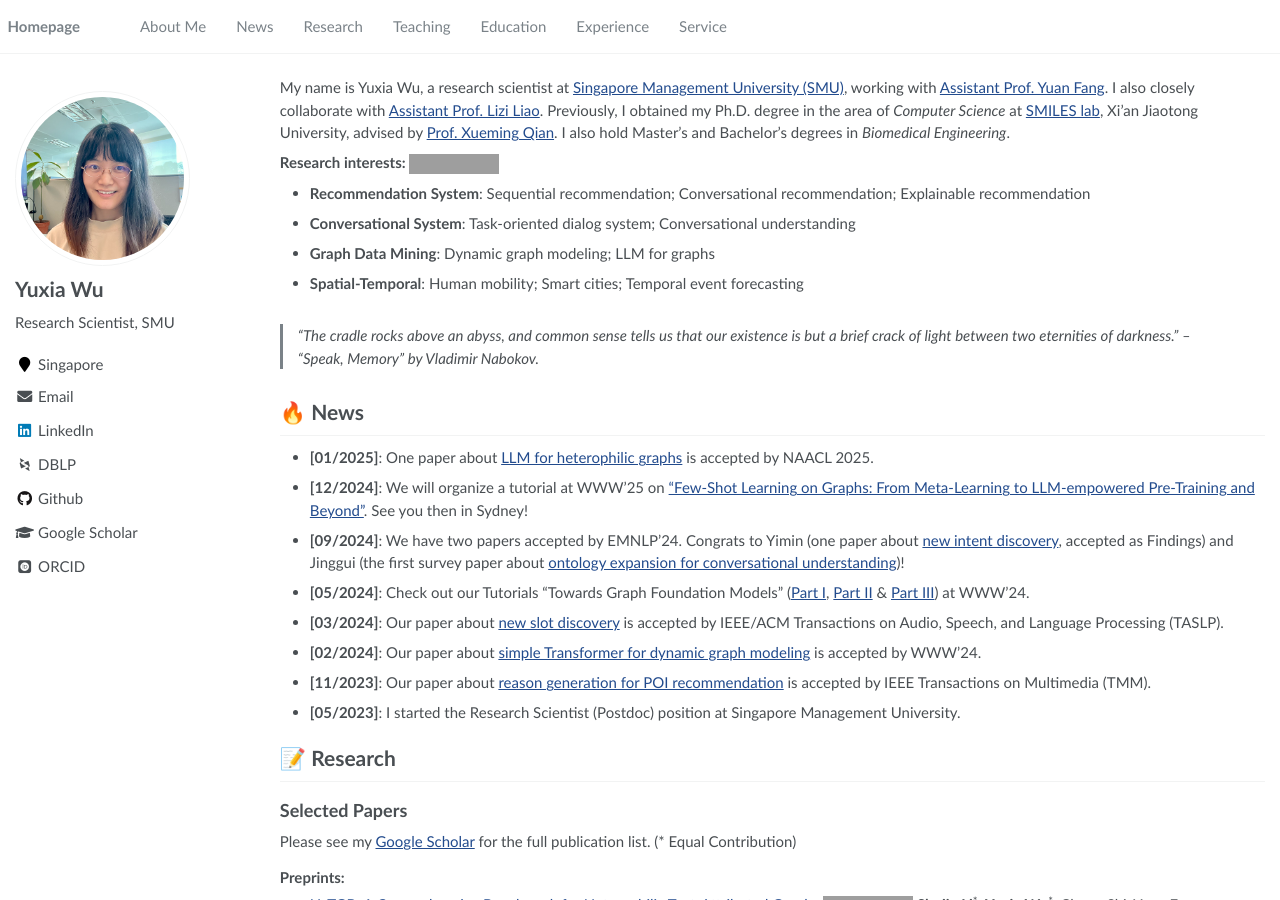
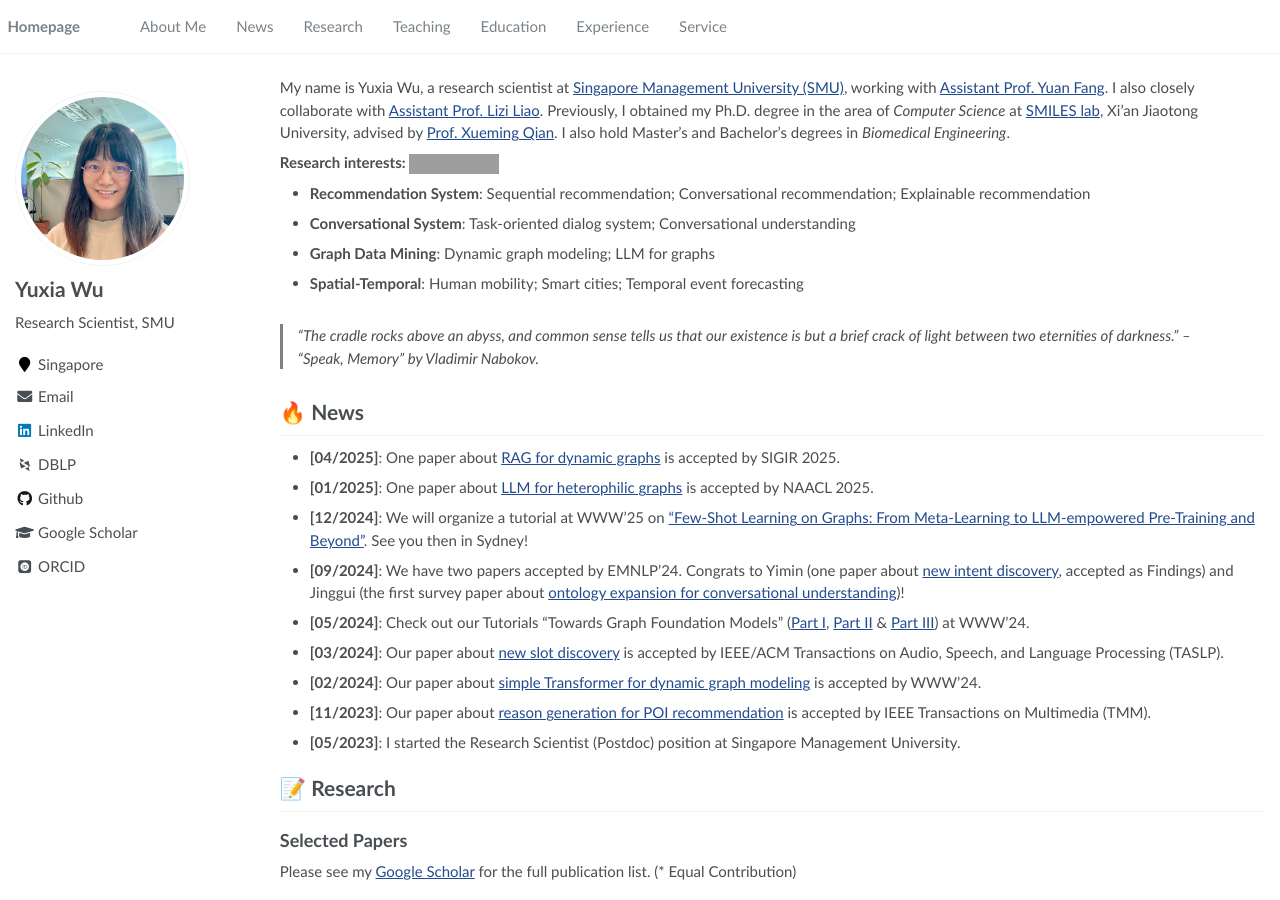
Before and after one commit to YuxiaWu/YuxiaWu.github.io, a Jekyll site: the page built from _pages/about.md, in a window 1280 px wide and 900 px high. Built offline with Jekyll 4.4.1, drawn with Linux system fonts in a browser that asks for light colours; some web fonts are replaced; grey boxes are pictures that could not be loaded.

Commit message:
Update about.md

```diff
--- a/_pages/about.md
+++ b/_pages/about.md
@@ -29,6 +29,7 @@ My name is Yuxia Wu, a research scientist at [Singapore Management University (S
 > "The cradle rocks above an abyss, and common sense tells us that our existence is but a brief crack of light between two eternities of darkness." – "Speak, Memory" by *Vladimir Nabokov.*
 
 # 🔥 News
+- **[04/2025]**: One paper about [RAG for dynamic graphs](https://arxiv.org/pdf/2408.14523) is accepted by SIGIR 2025.
 - **[01/2025]**: One paper about [LLM for heterophilic graphs](https://arxiv.org/pdf/2408.14134) is accepted by NAACL 2025.
 - **[12/2024]**: We will organize a tutorial at WWW'25 on ["Few-Shot Learning on Graphs: From Meta-Learning to LLM-empowered Pre-Training and Beyond"](https://github.com/smufang/fewshotgraph). See you then in Sydney!
 - **[09/2024]**: We have two papers accepted by EMNLP'24. Congrats to Yimin (one paper about [new intent discovery](https://aclanthology.org/2024.findings-emnlp.443/), accepted as Findings) and Jinggui (the first survey paper about [ontology expansion for conversational understanding](https://arxiv.org/pdf/2410.15019))!
@@ -50,7 +51,7 @@ Please see my [Google Scholar](https://scholar.google.com/citations?user=bRgptuY
 
 ### Published:
 
-- [Retrieval Augmented Generation for Dynamic Graph Modeling](https://arxiv.org/pdf/2408.14523)
+  - [Retrieval Augmented Generation for Dynamic Graph Modeling](https://arxiv.org/pdf/2408.14523)
   **Yuxia Wu**, Yuan Fang, Lizi Liao. SIGIR 2025
 
   - [Exploring the Potential of Large Language Models for Heterophilic Graphs](https://arxiv.org/pdf/2408.14134) [![CODE](https://img.shields.io/badge/CODE-blue)](https://github.com/honey0219/LLM4HeG)
```
